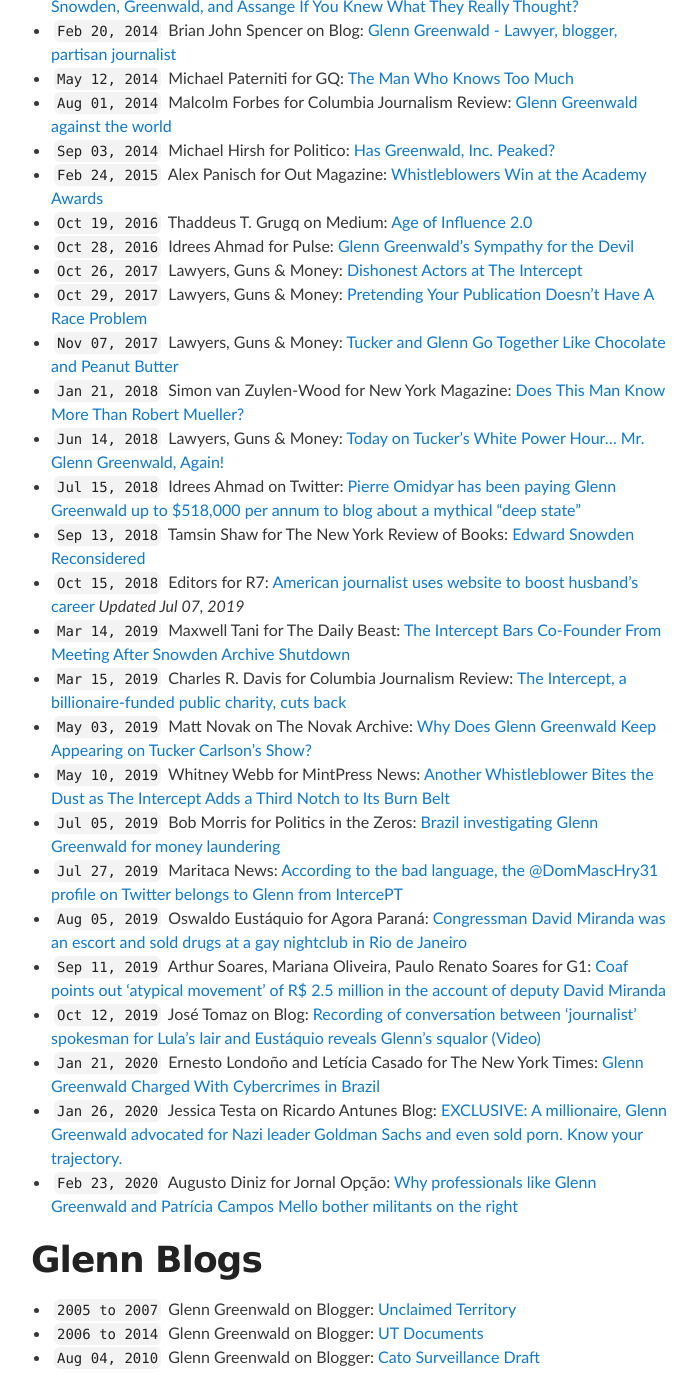
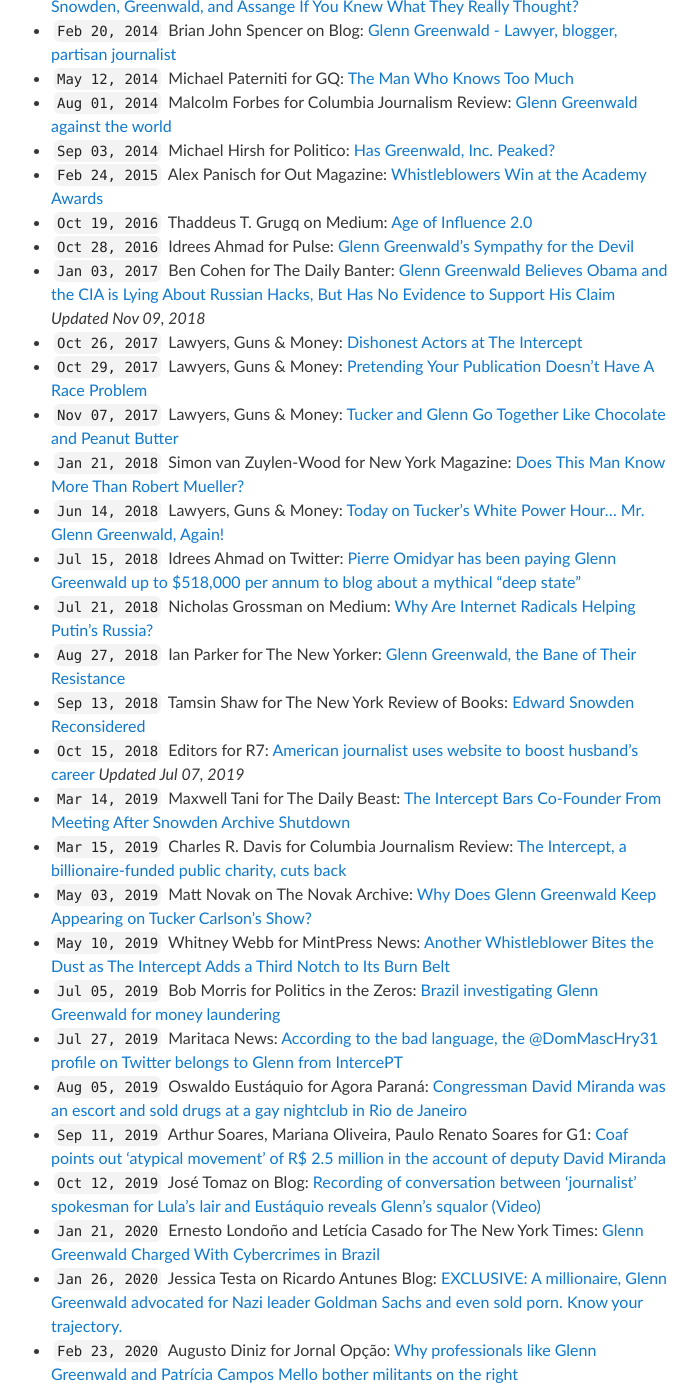
Before and after one commit to masternotions/masternotions.github.io, a Jekyll site: the page built from articles.md, in a window 1280 px wide and 1400 px high, scrolled down 1095 px. Shown: the whole window, without its empty margins (289-987 px from the left). Built offline with Jekyll 4.4.1, drawn with Linux system fonts in a browser that asks for light colours.

Commit message:
Update articles.md

```diff
--- a/articles.md
+++ b/articles.md
@@ -31,12 +31,15 @@ title: Articles
 - ``Feb 24, 2015`` Alex Panisch for Out Magazine: [Whistleblowers Win at the Academy Awards](https://www.out.com/popnography/2015/2/24/why-whistleblowers-winning-academy-awards-matters)
 - ``Oct 19, 2016`` Thaddeus T. Grugq on Medium: [Age of Influence 2.0](https://medium.com/@thegrugq/agent-of-influence-2-0-e1f20bed4aec)
 - ``Oct 28, 2016`` Idrees Ahmad for Pulse: [Glenn Greenwald's Sympathy for the Devil](https://pulsemedia.org/2016/10/28/sympathy-for-the-devil-exorcising-greenwald-and-assad/)
+- ``Jan 03, 2017`` Ben Cohen for The Daily Banter: [Glenn Greenwald Believes Obama and the CIA is Lying About Russian Hacks, But Has No Evidence to Support His Claim](https://thedailybanter.com/2017/01/03/glenn-greenwald-obama-russian-hacks/) _Updated Nov 09, 2018_
 - ``Oct 26, 2017`` Lawyers, Guns & Money: [Dishonest Actors at The Intercept](https://www.lawyersgunsmoneyblog.com/2017/10/dishonest-actors-intercept)
 - ``Oct 29, 2017`` Lawyers, Guns & Money: [Pretending Your Publication Doesn’t Have A Race Problem](https://www.lawyersgunsmoneyblog.com/2017/10/intercept-the-root-fight)
 - ``Nov 07, 2017`` Lawyers, Guns & Money: [Tucker and Glenn Go Together Like Chocolate and Peanut Butter](https://www.lawyersgunsmoneyblog.com/2017/11/tucker-glenn-go-together-like-chocolate-peanut-butter)
 - ``Jan 21, 2018`` Simon van Zuylen-Wood for New York Magazine: [Does This Man Know More Than Robert Mueller?](https://nymag.com/intelligencer/2018/01/glenn-greenwald-russia-investigation.html)
 - ``Jun 14, 2018`` Lawyers, Guns & Money: [Today on Tucker's White Power Hour… Mr. Glenn Greenwald, Again!](https://www.lawyersgunsmoneyblog.com/2018/06/today-tuckers-white-power-hour-mr-glenn-greenwald)
 - ``Jul 15, 2018`` Idrees Ahmad on Twitter: [Pierre Omidyar has been paying Glenn Greenwald up to $518,000 per annum to blog about a mythical "deep state"](https://threader.app/thread/1018533571689099265)
+- ``Jul 21, 2018`` Nicholas Grossman on Medium: [Why Are Internet Radicals Helping Putin’s Russia?](https://arcdigital.media/why-are-internet-radicals-helping-putins-russia-6ff2978b172e)
+- ``Aug 27, 2018`` Ian Parker for The New Yorker: [Glenn Greenwald, the Bane of Their Resistance](https://www.newyorker.com/magazine/2018/09/03/glenn-greenwald-the-bane-of-their-resistance)
 - ``Sep 13, 2018`` Tamsin Shaw for The New York Review of Books: [Edward Snowden Reconsidered](https://www.nybooks.com/daily/2018/09/13/edward-snowden-reconsidered/)
 - ``Oct 15, 2018`` Editors for R7: [American journalist uses website to boost husband's career](https://noticias.r7.com/eleicoes-2018/jornalista-americano-usa-site-para-alavancar-carreira-do-marido-09072019) _Updated Jul 07, 2019_
 - ``Mar 14, 2019`` Maxwell Tani for The Daily Beast: [The Intercept Bars Co-Founder From Meeting After Snowden Archive Shutdown](https://www.thedailybeast.com/laura-poitras-co-founder-of-the-intercept-barred-from-company-meeting-after-snowden-archive-shutdown)
@@ -52,13 +55,13 @@ title: Articles
 - ``Jan 26, 2020`` Jessica Testa on Ricardo Antunes Blog: [EXCLUSIVE: A millionaire, Glenn Greenwald advocated for Nazi leader Goldman Sachs and even sold porn. Know your trajectory.](https://ricardoantunes.com.br/exclusivo-milionario-glenn-greenwald-advogou-para-lider-nazista-goldman-sachs-e-vendeu-ate-filme-porno-conheca-sua-trajetoria/)
 - ``Feb 23, 2020`` Augusto Diniz for Jornal Opção: [Why professionals like Glenn Greenwald and Patrícia Campos Mello bother militants on the right](https://www.jornalopcao.com.br/colunas-e-blogs/conexao/por-que-profissionais-como-glenn-greenwald-e-patricia-campos-mello-incomodam-tanto-militantes-da-direita-237490/)
 
+<!--
+
 # Glenn Blogs
 
 - ``2005 to 2007`` Glenn Greenwald on Blogger: [Unclaimed Territory](http://glenngreenwald.blogspot.com/)
 - ``2006 to 2014`` Glenn Greenwald on Blogger: [UT Documents](http://utdocuments.blogspot.com/)
 - ``Aug 04, 2010`` Glenn Greenwald on Blogger: [Cato Surveillance Draft](http://surveillancedraft.blogspot.com/)
-
-<!--
 
 # Twitter Media
 
```
